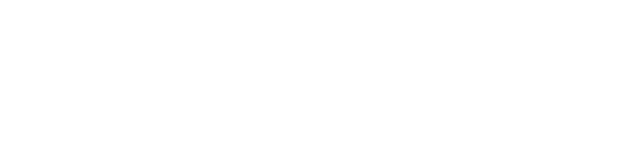
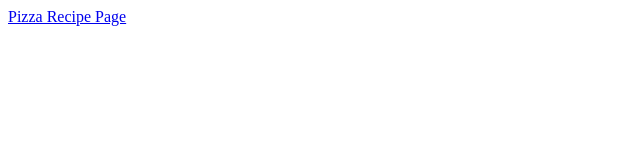
Before and after one commit to ProjTroy/odin-recipes, a plain HTML site: page index.html in a window 1280 px wide. Shown: the whole page, without its empty margins (0-640 px from the left). Drawn offline with Linux system fonts and the light colour scheme.

Commit message:
Add link to pizza.html

```diff
--- a/index.html
+++ b/index.html
@@ -7,6 +7,6 @@
     <title>Recipe Page</title>
 </head>
 <body>
-
+    <a href="../odin-recipes/recipes/pizza.html">Pizza Recipe Page</a>
 </body>
 </html>
```
